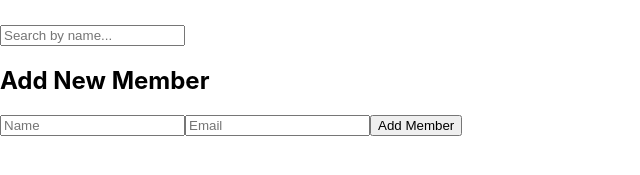
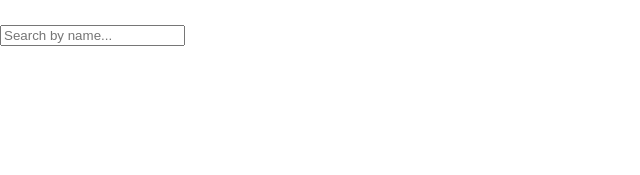
Before and after one commit to aarnav1729/rt, a React (Create React App) app in the folder client/: page / in a window 1280 px wide. Shown: the part 197-372 px from the top of the page, without its empty margins (0-640 px from the left). Built offline with nearby package versions, Linux system fonts and the light colour scheme; no server answers; the HTML template or start-up script is replaced by a standard one.

Commit message:
updates to add new members

```diff
--- a/client/src/App.js
+++ b/client/src/App.js
@@ -5,7 +5,7 @@ import MemberList from "./components/memberList";
 import AddMemberForm from "./components/AddMemberForm";
 import SearchBar from "./components/SearchBar";
 
-// Create an Axios instance with the Render backend URL
+// Create an Axios instance with the correct backend URL
 const api = axios.create({
   baseURL: "https://rt-1a2q.onrender.com",
 });
@@ -100,9 +100,9 @@ const App = () => {
         </h1>
         <EventSelector events={events} onSelect={setSelectedEvent} />
         <SearchBar onSearch={setSearchTerm} />
-        <AddMemberForm selectedEvent={selectedEvent} onMemberAdded={handleMemberAdded} />
         {selectedEvent && (
           <div className="mt-4">
+            <AddMemberForm onMemberAdded={handleMemberAdded} />
             <MemberList
               members={filteredMembers}
               attendance={attendance}
```
